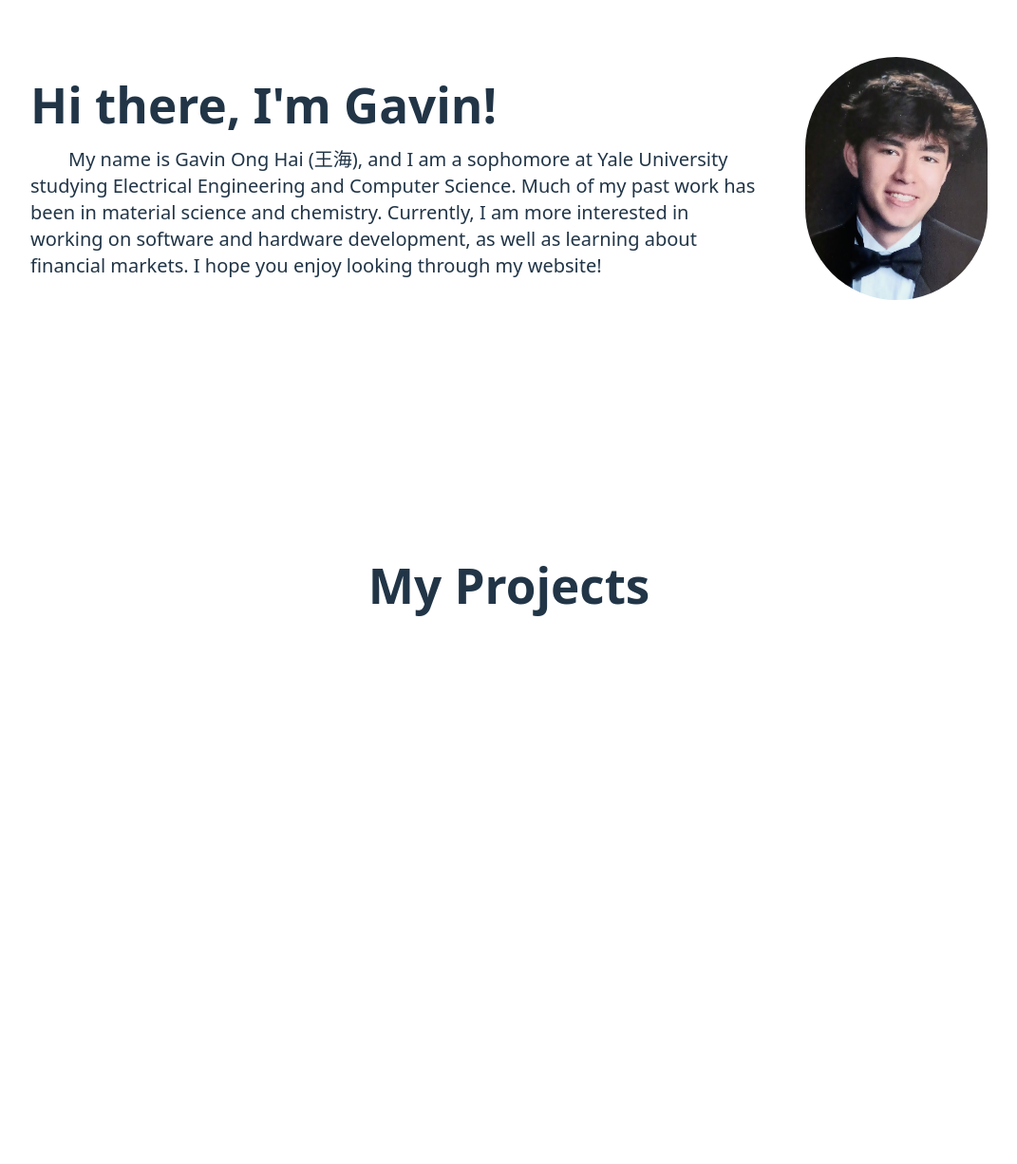
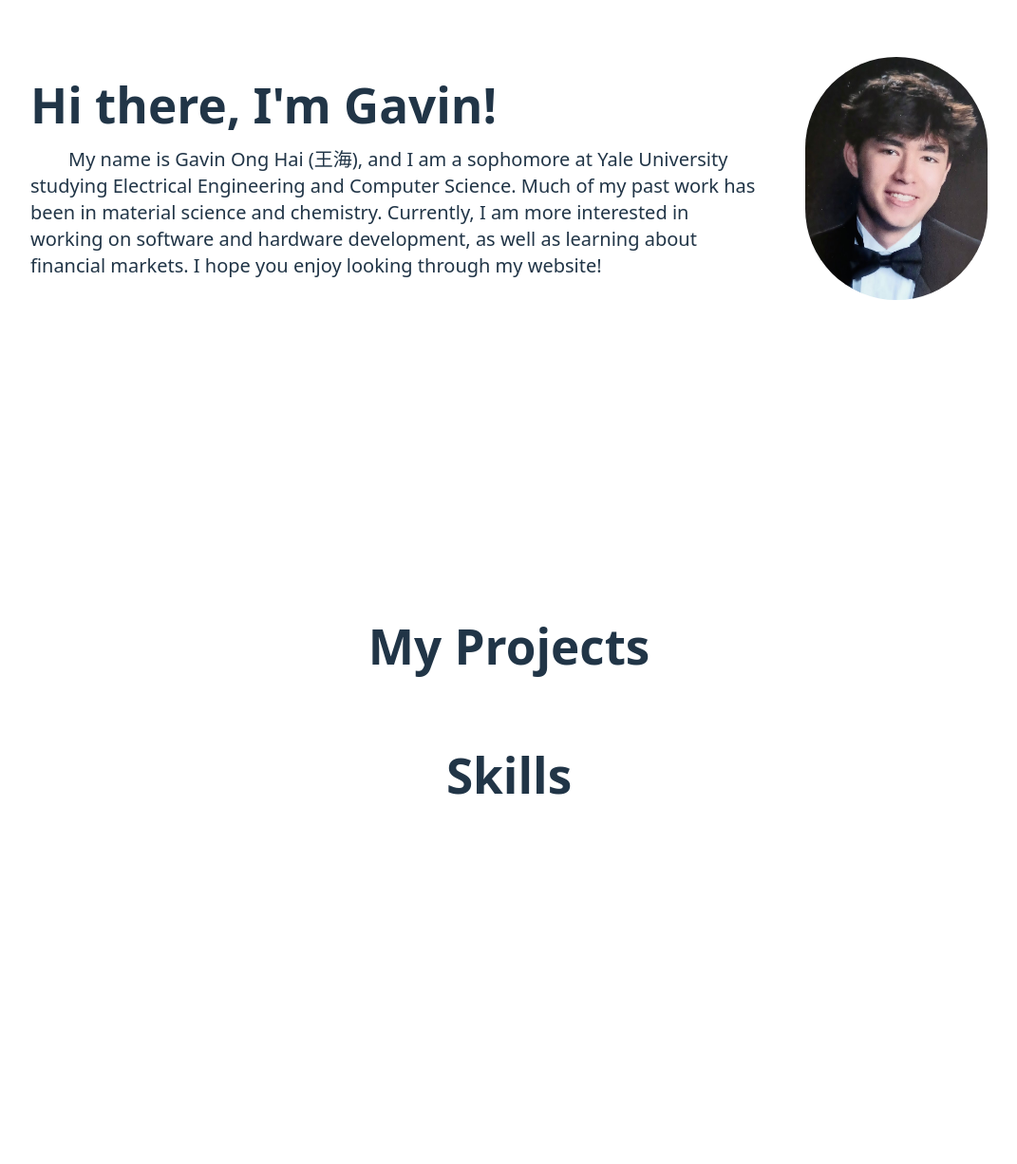
Before and after one commit to onghaig/onghaig.github.io, a React (Vite) app: page / in a window 1280 px wide. Shown: the part 244-1470 px from the top of the page at 95% size, without its empty margins (104-1175 px from the left). Built offline with nearby package versions, Linux system fonts and the light colour scheme.

Commit message:
updated spacing

```diff
--- a/src/components/aboutme.tsx
+++ b/src/components/aboutme.tsx
@@ -2,7 +2,7 @@ import MyFace from "./myface";
 
 export default function AboutMe() {
   return (
-    <section id="about" className="relative h-screen flex items-center lg:flex-row lg:h-screen px-8">
+    <section id="about" className="relative h-screen flex items-center lg:flex-row">
         <div className="flex flex-col items-start max-w-3xl">
           <h1 className="text-4xl font-bold">Hi there, I'm Gavin!</h1>
         <h2 className="text-xl text-left font-medium max-w-3xl mt-4 indent-10">
--- a/src/components/projects.tsx
+++ b/src/components/projects.tsx
@@ -1,6 +1,6 @@
 export default function Projects() {
     return (
-        <section id="projects" className="relative h-screen">
+        <section id="projects" className="relative px-8 py-16">
                 <h1 className="text-4xl font-bold mb-4">
                     My Projects
                 </h1>
```
Also changed, not shown: 1 other file (tests, documents, lock files or other folders).
